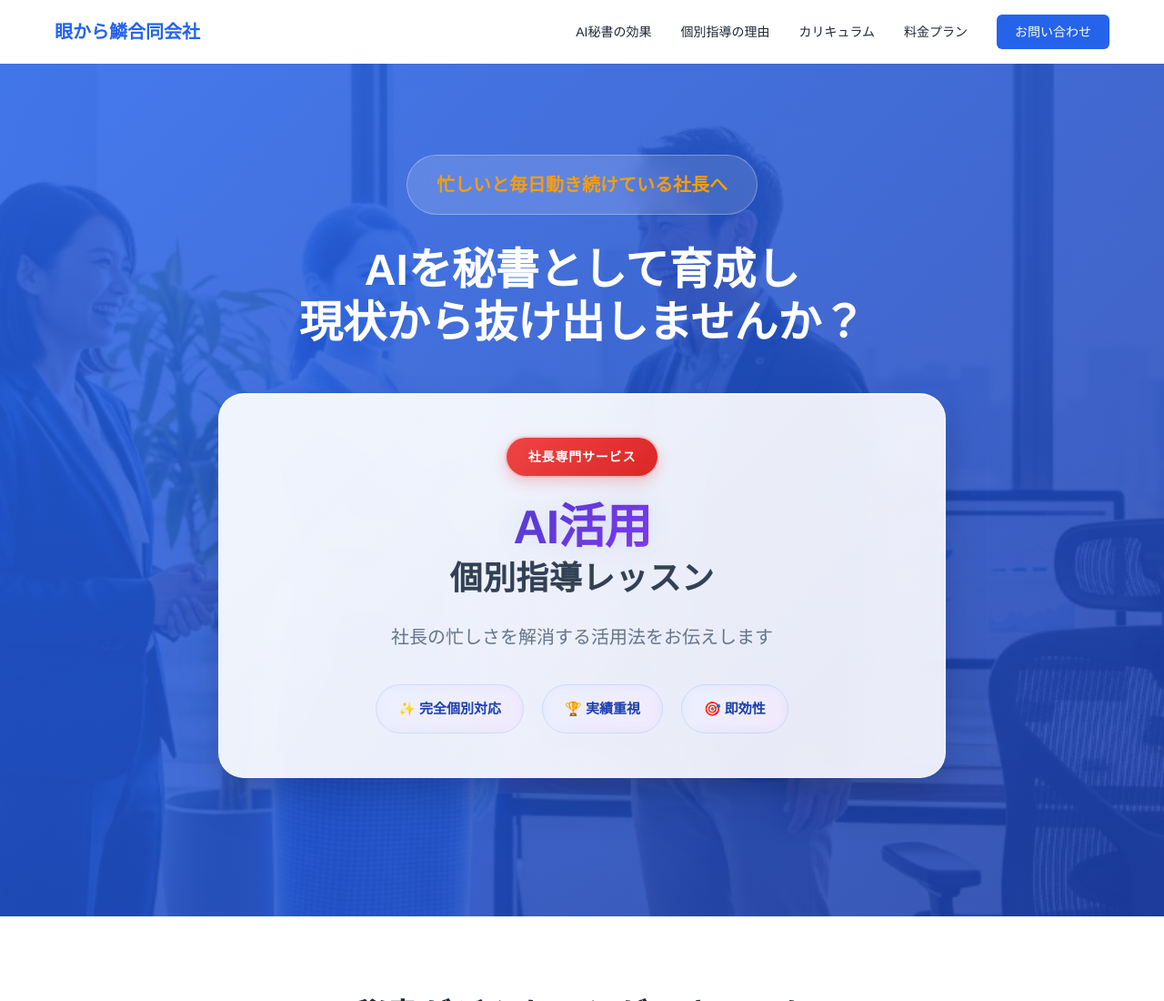
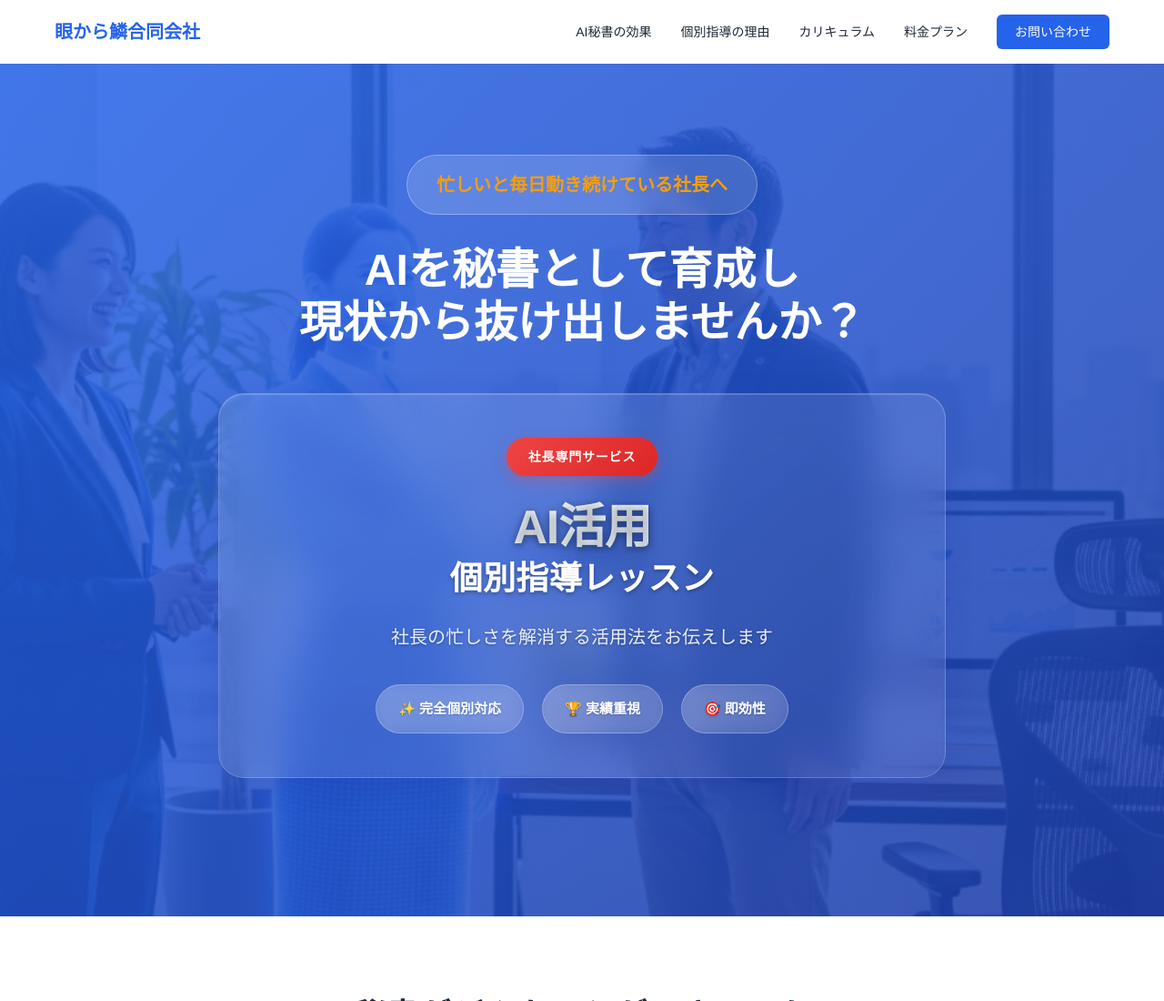
Before and after one commit to junagashima/ai-secretary-lp, a website built with Vite: page index.html in a window 1280 px wide. Shown: the top 1100 px of the page at 91% size. Built offline with nearby package versions, Linux system fonts and the light colour scheme.

Commit message:
✨ Transform service name to glassmorphism design for better background visibility
- Replace opaque white background with transparent glassmorphism effect
- Reduce background opacity from 95% to 15% for better image visibility
- Add enhanced backdrop blur (20px) for modern glass effect
- Update text colors to white with text shadows for better contrast
- Modify feature tags with transparent white background and borders
- Implement drop shadows and text effects for improved readability
- Maintain accessibility while showcasing the beautiful hero background image

```diff
--- a/style.css
+++ b/style.css
@@ -121,19 +121,19 @@ body {
     color: var(--accent-color);
 }
 
-/* サービス名セクション - プレミアムデザイン */
+/* サービス名セクション - 透過ガラスモーフィズムデザイン */
 .service-name {
-    background: linear-gradient(135deg, rgba(255, 255, 255, 0.95) 0%, rgba(255, 255, 255, 0.9) 100%);
-    backdrop-filter: blur(15px);
+    background: linear-gradient(135deg, rgba(255, 255, 255, 0.15) 0%, rgba(255, 255, 255, 0.08) 100%);
+    backdrop-filter: blur(20px);
+    -webkit-backdrop-filter: blur(20px);
     border-radius: 28px;
     padding: 48px;
     margin: 48px 0 32px 0;
     position: relative;
     box-shadow:
-        0 25px 50px rgba(0, 0, 0, 0.12),
-        0 12px 24px rgba(0, 0, 0, 0.08),
-        inset 0 1px 0 rgba(255, 255, 255, 0.6);
-    border: 1px solid rgba(255, 255, 255, 0.25);
+        0 8px 32px rgba(31, 38, 135, 0.15),
+        inset 0 1px 0 rgba(255, 255, 255, 0.2);
+    border: 1px solid rgba(255, 255, 255, 0.18);
     text-align: center;
     max-width: 850px;
     margin-left: auto;
@@ -189,41 +189,45 @@ body {
 
 .service-title {
     margin: 0;
-    color: #0f172a;
+    color: var(--white);
     line-height: 1.1;
     margin-bottom: 20px;
+    text-shadow: 0 2px 4px rgba(0, 0, 0, 0.3);
 }
 
 .service-main {
     display: block;
     font-size: 52px;
     font-weight: 900;
-    background: linear-gradient(135deg, #1e40af 0%, #7c3aed 60%, #ec4899 100%);
+    background: linear-gradient(135deg, #ffffff 0%, #f0f9ff 60%, #dbeafe 100%);
     -webkit-background-clip: text;
     -webkit-text-fill-color: transparent;
     background-clip: text;
     letter-spacing: -0.025em;
     margin-bottom: 8px;
-    text-shadow: 0 0 30px rgba(30, 64, 175, 0.1);
+    text-shadow: 0 2px 8px rgba(0, 0, 0, 0.3);
+    filter: drop-shadow(0 2px 4px rgba(0, 0, 0, 0.2));
 }
 
 .service-sub {
     display: block;
     font-size: 36px;
     font-weight: 700;
-    color: #334155;
+    color: var(--white);
     letter-spacing: 0.01em;
+    text-shadow: 0 2px 4px rgba(0, 0, 0, 0.3);
 }
 
 .service-tagline {
     font-size: 20px;
-    color: #64748b;
+    color: rgba(255, 255, 255, 0.9);
     margin: 28px 0 36px 0;
     font-weight: 500;
     line-height: 1.6;
     max-width: 600px;
     margin-left: auto;
     margin-right: auto;
+    text-shadow: 0 1px 3px rgba(0, 0, 0, 0.3);
 }
 
 .service-features {
@@ -235,23 +239,24 @@ body {
 }
 
 .feature-tag {
-    background: linear-gradient(135deg, rgba(59, 130, 246, 0.08) 0%, rgba(147, 51, 234, 0.08) 100%);
-    color: #1e40af;
+    background: linear-gradient(135deg, rgba(255, 255, 255, 0.2) 0%, rgba(255, 255, 255, 0.1) 100%);
+    color: var(--white);
     padding: 14px 24px;
     border-radius: 50px;
     font-size: 15px;
     font-weight: 600;
-    border: 1px solid rgba(59, 130, 246, 0.15);
+    border: 1px solid rgba(255, 255, 255, 0.25);
     backdrop-filter: blur(8px);
     transition: all 0.4s cubic-bezier(0.4, 0, 0.2, 1);
     position: relative;
+    text-shadow: 0 1px 2px rgba(0, 0, 0, 0.2);
 }
 
 .feature-tag:hover {
-    background: linear-gradient(135deg, rgba(59, 130, 246, 0.12) 0%, rgba(147, 51, 234, 0.12) 100%);
+    background: linear-gradient(135deg, rgba(255, 255, 255, 0.3) 0%, rgba(255, 255, 255, 0.2) 100%);
     transform: translateY(-3px);
-    box-shadow: 0 12px 25px rgba(59, 130, 246, 0.15);
-    border-color: rgba(59, 130, 246, 0.25);
+    box-shadow: 0 12px 25px rgba(0, 0, 0, 0.2);
+    border-color: rgba(255, 255, 255, 0.4);
 }
 
 /* 質問セクション - 元のLPデザインルール適用 */
```
